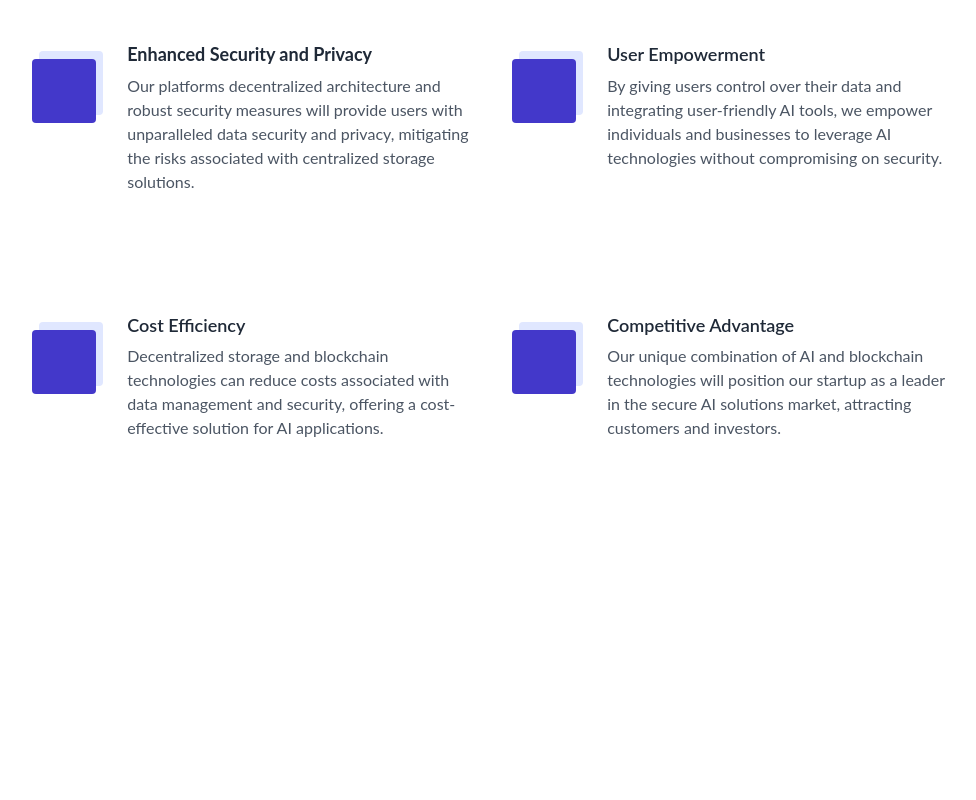
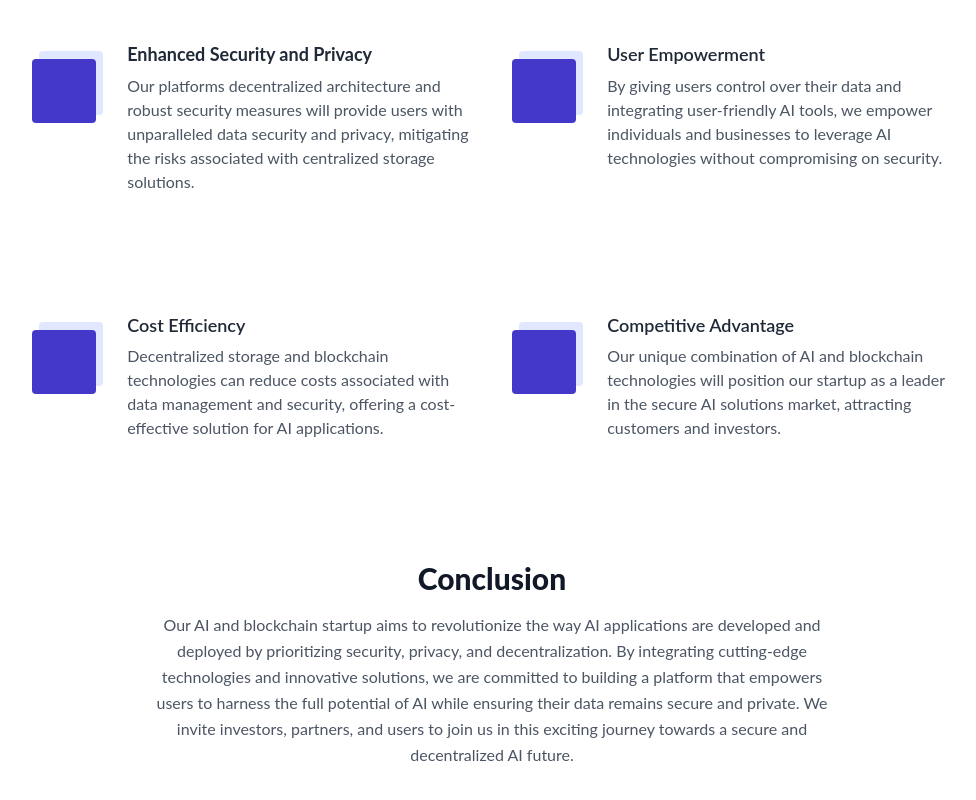
Before and after one commit to nureazambd/secureai-and-blockchain-startup, a Next.js app: page /benefits in a window 1280 px wide. Shown: the part 397-1197 px from the top of the page, without its empty margins (148-1124 px from the left). Before the commit the page ends 1077 px from the top, so only its background shows below. Built offline with nearby package versions, Linux system fonts and the light colour scheme.

Commit message:
Conclusion added

```diff
--- a/src/app/benefits/page.tsx
+++ b/src/app/benefits/page.tsx
@@ -125,6 +125,20 @@ export default function Benefits() {
             </div>
           </div>
         </section>
+
+        <section className="text-gray-600 body-font">
+  <div className="container px-5 py-10 mx-auto">
+    <div className="flex flex-col text-center w-full mb-20">
+      <h1 className="sm:text-3xl text-2xl font-extrabold title-font mb-4 text-gray-900">Conclusion</h1>
+      <p className="lg:w-2/3 mx-auto leading-relaxed text-base">Our AI and blockchain startup aims to revolutionize the way AI applications are developed and
+deployed by prioritizing security, privacy, and decentralization. By integrating cutting-edge
+technologies and innovative solutions, we are committed to building a platform that empowers
+users to harness the full potential of AI while ensuring their data remains secure and private. We
+invite investors, partners, and users to join us in this exciting journey towards a secure and
+decentralized AI future.</p>
+    </div>
+  </div>
+</section>
       </div>
     </div>
   );
```
